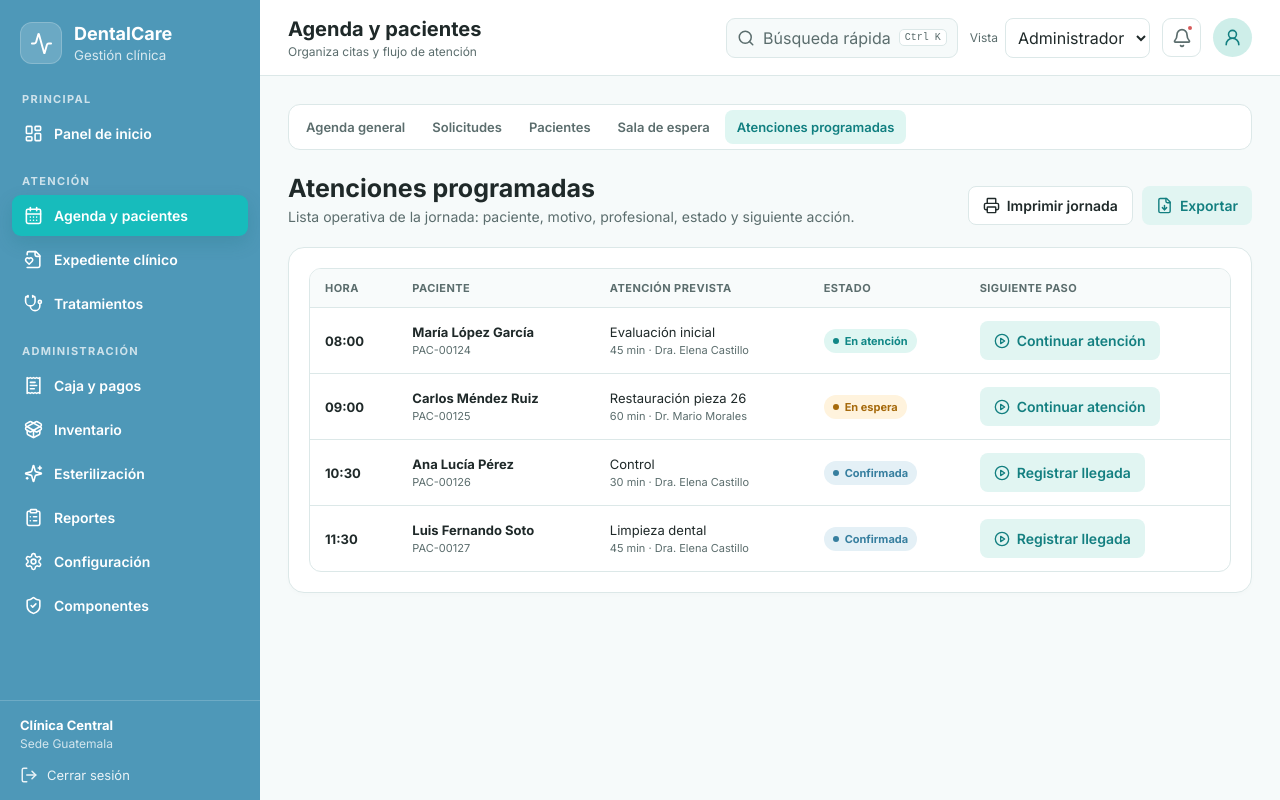
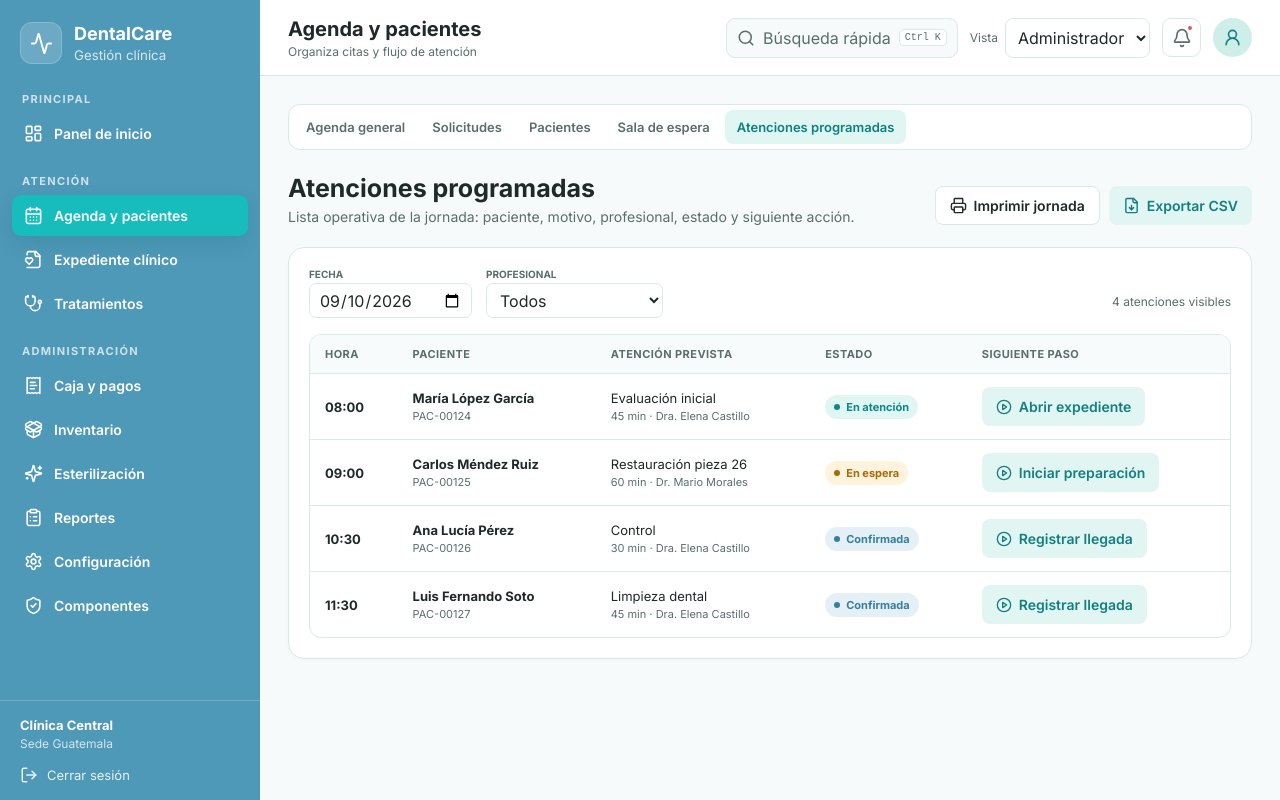
Before and after one commit to PabloMauricio55/dentalcare-web, a Next.js app: page /agenda/atenciones in a window 1280 px wide. Built offline with nearby package versions, Linux system fonts and the light colour scheme.

Commit message:
feat(appointments): conectar flujo clinico (#34)

```diff
--- a/src/modules/appointments/components/ScheduledCareView.tsx
+++ b/src/modules/appointments/components/ScheduledCareView.tsx
@@ -1,24 +1,46 @@
 "use client";
 
 import { FileDown, PlayCircle, Printer } from "lucide-react";
-import { useState } from "react";
+import { useRouter } from "next/navigation";
+import { useMemo, useState } from "react";
 import { ActionNotice, Button, DataTable, PageHeader, StatusBadge, type Column } from "@/shared/components";
 import type { Appointment } from "../models/appointment";
 import { DEMO_TODAY } from "../services/agenda-date.service";
+import { appointmentExportService } from "../services/appointment-export.service";
+import { appointmentFlowService } from "../services/appointment-flow.service";
 import { useClinicSession } from "./ClinicSessionProvider";
+import styles from "./agenda.module.css";
 
 export function ScheduledCareView() {
-  const { appointments, patients, selectPatient, updateAppointmentStatus } = useClinicSession();
+  const router = useRouter();
+  const { appointments, patients, selectPatient, updateAppointment } = useClinicSession();
   const [notice, setNotice] = useState("");
+  const [selectedDate, setSelectedDate] = useState(DEMO_TODAY);
+  const [professional, setProfessional] = useState("Todos");
   const patientName = (id: string) => patients.find((patient) => patient.id === id)?.name ?? "Paciente";
-  const today = appointments.filter((item) => item.date === DEMO_TODAY && !["Solicitada","Rechazada"].includes(item.status));
+  const professionals = useMemo(
+    () => Array.from(new Set(appointments.map((item) => item.professional))).sort(),
+    [appointments],
+  );
+  const filteredAppointments = appointments
+    .filter((item) => item.date === selectedDate && !["Solicitada", "Rechazada"].includes(item.status))
+    .filter((item) => professional === "Todos" || item.professional === professional)
+    .sort((left, right) => left.time.localeCompare(right.time));
+  const continueFlow = (appointment: Appointment) => {
+    const action = appointmentFlowService.actionFor(appointment);
+    if (!action) return;
+    selectPatient(appointment.patientId);
+    updateAppointment(appointmentFlowService.advance(appointment, action));
+    router.push(action.route);
+  };
   const columns: Column<Appointment>[] = [
     { key: "time", header: "Hora", cell: (row) => <strong>{row.time}</strong> },
     { key: "patient", header: "Paciente", cell: (row) => <div className="cell-stack"><strong>{patientName(row.patientId)}</strong><small>{patients.find((p) => p.id === row.patientId)?.code}</small></div> },
     { key: "attention", header: "Atención prevista", cell: (row) => <div className="cell-stack"><span>{row.reason}</span><small>{row.duration} min · {row.professional}</small></div> },
     { key: "status", header: "Estado", cell: (row) => <StatusBadge status={row.status} /> },
-    { key: "action", header: "Siguiente paso", cell: (row) => ["Cancelada","No asistió","Atendida"].includes(row.status) ? <span className="cell-stack"><small>Sin acción operativa</small></span> : <Button variant="secondary" onClick={() => { selectPatient(row.patientId); if (row.status === "Confirmada") updateAppointmentStatus(row.id,"En espera"); setNotice(row.status === "Confirmada" ? "Llegada registrada; el paciente aparece en Sala de espera." : "Paciente seleccionado para continuar su atención."); }}><PlayCircle size={16} />{row.status === "Confirmada" ? "Registrar llegada" : "Continuar atención"}</Button> },
+    { key: "action", header: "Siguiente paso", cell: (row) => { const action = appointmentFlowService.actionFor(row); return action ? <Button variant="secondary" onClick={() => continueFlow(row)}><PlayCircle size={16} />{action.label}</Button> : <span className="cell-stack"><small>Sin acción operativa</small></span>; } },
   ];
   const print = () => { window.print(); setNotice("Se abrió la impresión de la jornada actual."); };
-  return <><PageHeader title="Atenciones programadas" description="Lista operativa de la jornada: paciente, motivo, profesional, estado y siguiente acción." actions={<><Button variant="ghost" onClick={print}><Printer size={17} /> Imprimir jornada</Button><Button variant="secondary" onClick={() => setNotice("Resumen de jornada preparado para exportación.")}><FileDown size={17} /> Exportar</Button></>} />{notice && <ActionNotice message={notice} onClose={() => setNotice("")} />}<section className="card"><DataTable columns={columns} rows={today} /></section></>;
+  const exportCsv = () => { appointmentExportService.downloadCsv(filteredAppointments, patientName, selectedDate); setNotice(`Se exportaron ${filteredAppointments.length} atenciones de la jornada.`); };
+  return <><PageHeader title="Atenciones programadas" description="Lista operativa de la jornada: paciente, motivo, profesional, estado y siguiente acción." actions={<><Button variant="ghost" onClick={print}><Printer size={17} /> Imprimir jornada</Button><Button variant="secondary" onClick={exportCsv} disabled={!filteredAppointments.length}><FileDown size={17} /> Exportar CSV</Button></>} />{notice && <ActionNotice message={notice} onClose={() => setNotice("")} />}<section className="card"><div className={styles.operationalFilters}><label className="compact-field"><span>Fecha</span><input type="date" value={selectedDate} onChange={(event) => setSelectedDate(event.target.value)} /></label><label className="compact-field"><span>Profesional</span><select value={professional} onChange={(event) => setProfessional(event.target.value)}><option>Todos</option>{professionals.map((item) => <option key={item}>{item}</option>)}</select></label><p>{filteredAppointments.length} atenciones visibles</p></div><DataTable columns={columns} rows={filteredAppointments} emptyMessage="No hay atenciones para los filtros seleccionados." /></section></>;
 }
--- a/src/modules/appointments/components/agenda.module.css
+++ b/src/modules/appointments/components/agenda.module.css
@@ -179,6 +179,31 @@
   grid-column: 1 / -1;
 }
 
+.operationalFilters {
+  align-items: end;
+  display: flex;
+  flex-wrap: wrap;
+  gap: 14px;
+  justify-content: flex-start;
+  margin-bottom: 16px;
+}
+
+.operationalFilters input,
+.operationalFilters select {
+  background: white;
+  border: 1px solid var(--border);
+  border-radius: 7px;
+  color: var(--text);
+  min-height: 35px;
+  padding: 0 9px;
+}
+
+.operationalFilters p {
+  color: var(--muted);
+  font-size: 12px;
+  margin: 0 0 9px auto;
+}
+
 @media (max-width: 700px) {
   .detailGrid {
     grid-template-columns: 1fr;
@@ -187,4 +212,13 @@
   .fullDetail {
     grid-column: auto;
   }
+
+  .operationalFilters {
+    align-items: stretch;
+    display: grid;
+  }
+
+  .operationalFilters p {
+    margin: 0;
+  }
 }
--- a/src/modules/appointments/models/appointment.ts
+++ b/src/modules/appointments/models/appointment.ts
@@ -12,4 +12,5 @@ export type Appointment = {
   source: "Portal" | "App" | "Clínica";
   requestedChange?: string;
   notes?: string;
+  arrivedAt?: string;
 };
--- /dev/null
+++ b/src/modules/appointments/services/appointment-export.service.ts
@@ -0,0 +1,30 @@
+import type { Appointment } from "../models/appointment";
+
+function csvCell(value: string | number) {
+  return `"${String(value).replaceAll('"', '""')}"`;
+}
+
+export const appointmentExportService = {
+  downloadCsv(rows: Appointment[], patientName: (patientId: string) => string, date: string) {
+    const headers = ["Hora", "Paciente", "Motivo", "Duración (min)", "Profesional", "Estado", "Origen"];
+    const content = [
+      headers.map(csvCell).join(","),
+      ...rows.map((row) => [
+        row.time,
+        patientName(row.patientId),
+        row.reason,
+        row.duration,
+        row.professional,
+        row.status,
+        row.source,
+      ].map(csvCell).join(",")),
+    ].join("\r\n");
+    const blob = new Blob([`\uFEFF${content}`], { type: "text/csv;charset=utf-8" });
+    const url = URL.createObjectURL(blob);
+    const link = document.createElement("a");
+    link.href = url;
+    link.download = `jornada-${date}.csv`;
+    link.click();
+    URL.revokeObjectURL(url);
+  },
+};
--- /dev/null
+++ b/src/modules/appointments/services/appointment-flow.service.ts
@@ -0,0 +1,59 @@
+import type { Appointment } from "../models/appointment";
+
+export type AppointmentFlowAction = {
+  label: string;
+  route: string;
+  nextStatus?: Appointment["status"];
+  registerArrival?: boolean;
+};
+
+const flowActions: Partial<Record<Appointment["status"], AppointmentFlowAction>> = {
+  Confirmada: {
+    label: "Registrar llegada",
+    route: "/agenda/sala-espera",
+    nextStatus: "En espera",
+    registerArrival: true,
+  },
+  "En espera": {
+    label: "Iniciar preparación",
+    route: "/expediente/:patientId/preparacion",
+    nextStatus: "En preparación",
+  },
+  "En preparación": {
+    label: "Pasar con odontólogo",
+    route: "/expediente/:patientId",
+    nextStatus: "En atención",
+  },
+  "En atención": {
+    label: "Abrir expediente",
+    route: "/expediente/:patientId",
+  },
+};
+
+export const appointmentFlowService = {
+  actionFor(appointment: Appointment): AppointmentFlowAction | null {
+    const action = flowActions[appointment.status];
+    if (!action) return null;
+    return { ...action, route: action.route.replace(":patientId", appointment.patientId) };
+  },
+
+  advance(appointment: Appointment, action: AppointmentFlowAction, now = new Date()): Appointment {
+    return {
+      ...appointment,
+      status: action.nextStatus ?? appointment.status,
+      arrivedAt: action.registerArrival ? now.toISOString() : appointment.arrivedAt,
+    };
+  },
+
+  waitLabel(arrivedAt?: string, now = new Date()): string {
+    if (!arrivedAt) return "Hora de llegada no registrada";
+    const minutes = Math.max(0, Math.floor((now.getTime() - new Date(arrivedAt).getTime()) / 60_000));
+    if (minutes === 0) return "Llegó hace menos de 1 min";
+    return `Espera: ${minutes} min`;
+  },
+
+  arrivalLabel(arrivedAt?: string): string {
+    if (!arrivedAt) return "Sin hora de llegada";
+    return `Llegó ${new Intl.DateTimeFormat("es-GT", { hour: "2-digit", minute: "2-digit" }).format(new Date(arrivedAt))}`;
+  },
+};
```
Also changed, not shown: src/modules/appointments/components/WaitingRoomView.tsx (+28 -11 lines).
